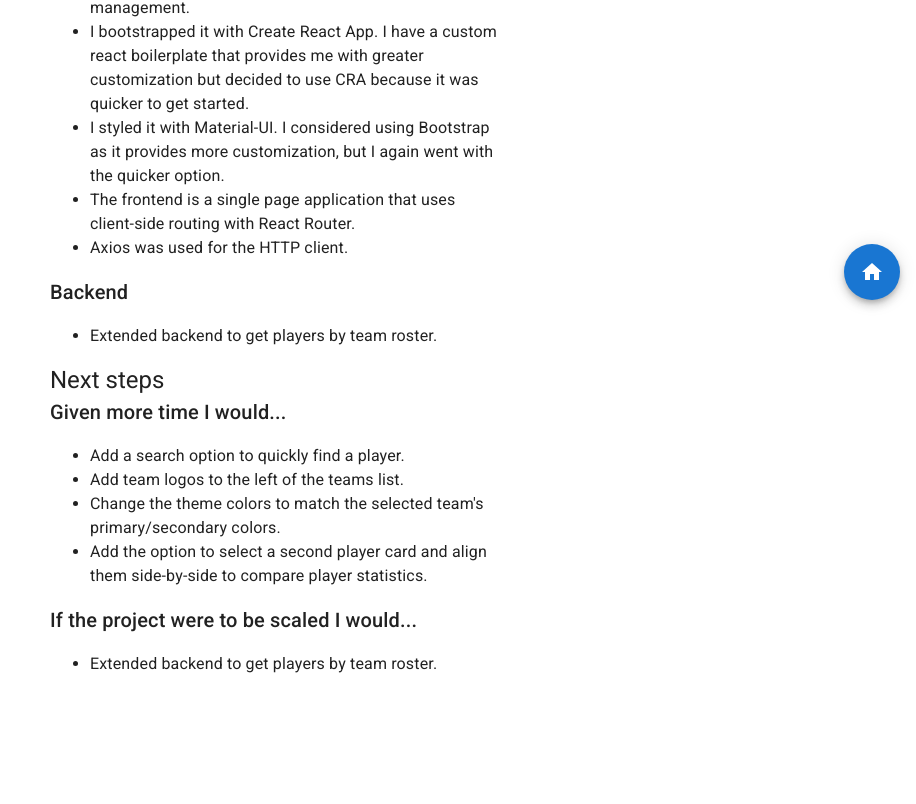
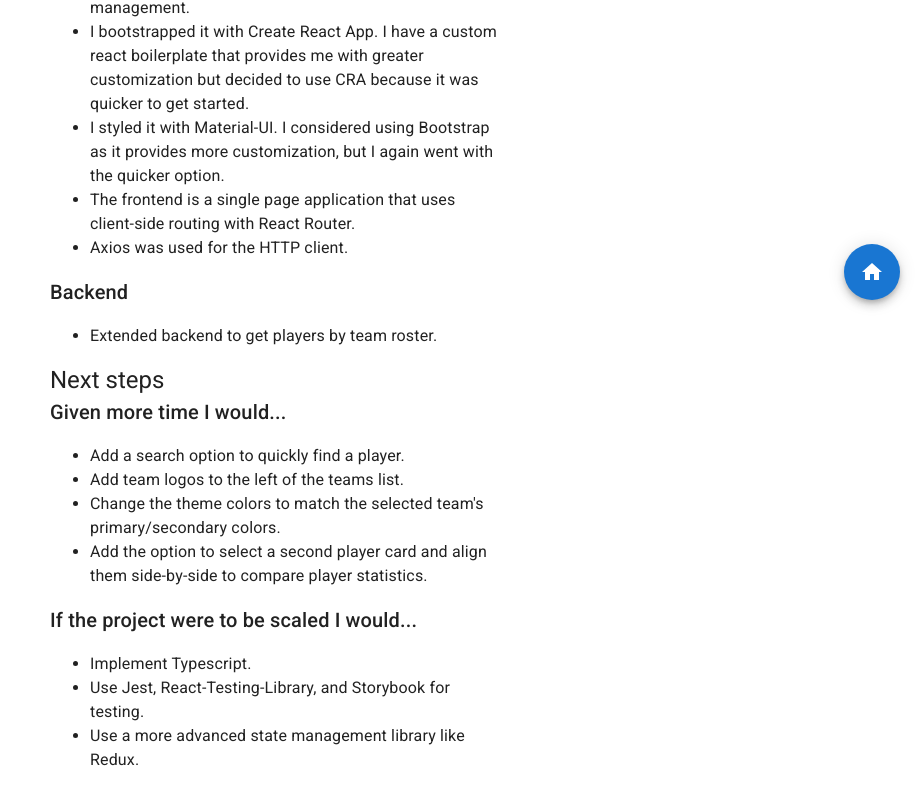
Before and after one commit to leodube/nhldash.app, a React (Create React App) app in the folder frontend/: page /about in a window 1280 px wide. Shown: the part 484-1288 px from the top of the page, without its empty margins (364-1280 px from the left). Before the commit the page ends 1200 px from the top, so only its background shows below. Built offline with nearby package versions, Linux system fonts and the light colour scheme.

Commit message:
fix last section of about page

```diff
--- a/frontend/src/pages/About.js
+++ b/frontend/src/pages/About.js
@@ -107,7 +107,9 @@ const About = () => {
           If the project were to be scaled I would...
         </Typography>
         <ul>
-          <li>Extended backend to get players by team roster.</li>
+          <li>Implement Typescript.</li>
+		  <li>Use Jest, React-Testing-Library, and Storybook for testing.</li>
+		  <li>Use a more advanced state management library like Redux.</li>
         </ul>
       </Box>
     </React.Fragment>
```
